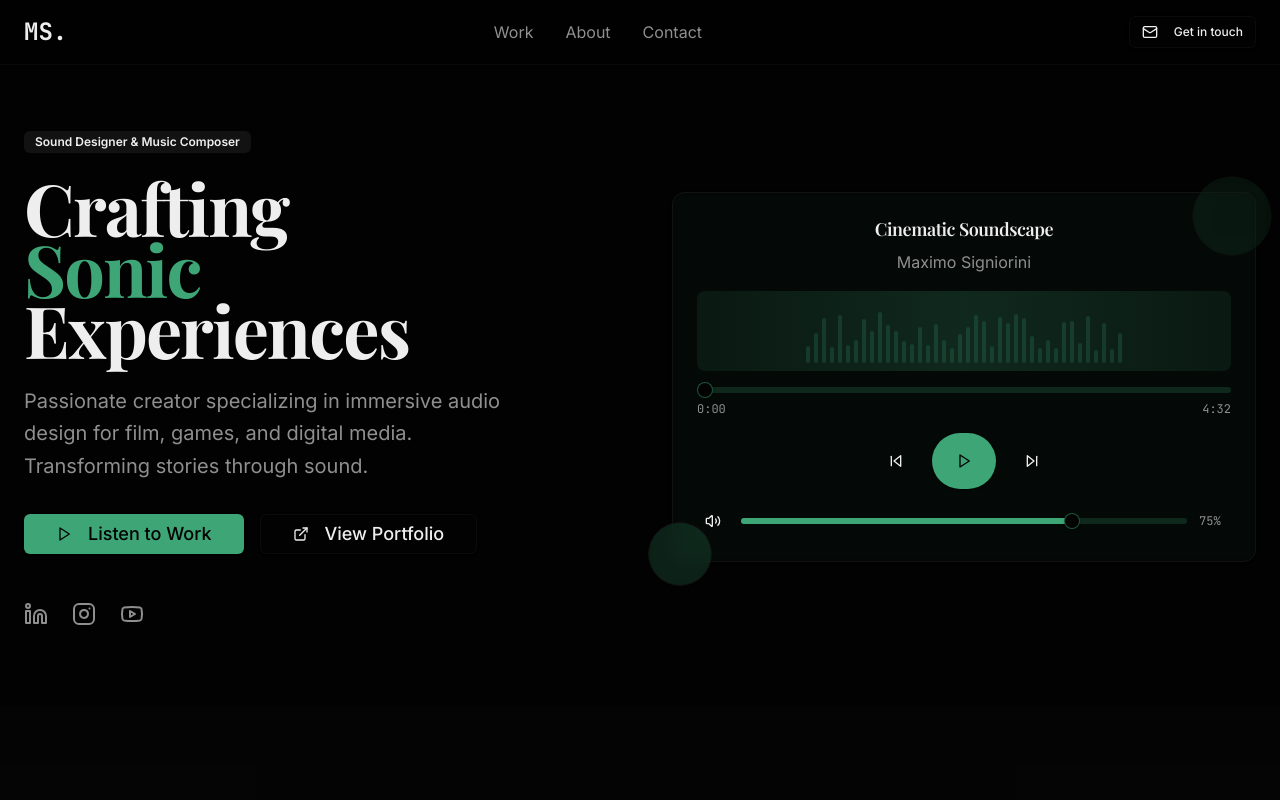
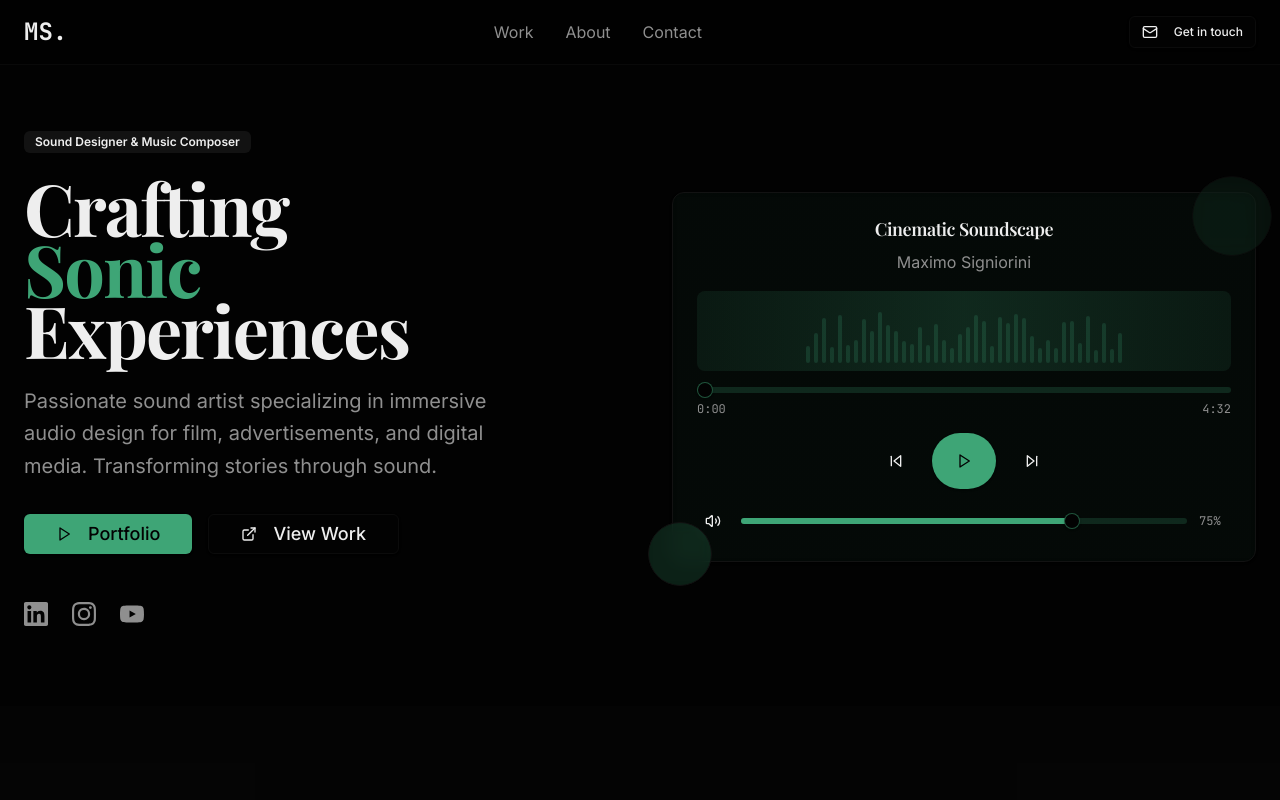
Before and after one commit to maximosigniorini/personal-website, a Next.js app: page / in a window 1280 px wide. Shown: the top 800 px of the page. Built offline with nearby package versions, Linux system fonts and the light colour scheme; a web font is replaced by a local one.

Commit message:
Fixing Icons issue

```diff
--- a/app/page.tsx
+++ b/app/page.tsx
@@ -3,7 +3,8 @@ import { Card } from "@/components/ui/card"
 import { Badge } from "@/components/ui/badge"
 import { Navigation } from "@/components/navigation"
 import { AudioPlayer } from "@/components/audio-player"
-import { Play, ExternalLink, Mail, Linkedin, Instagram, Youtube } from "lucide-react"
+import { Play, ExternalLink, Mail } from "lucide-react"
+import { SiLinkedin, SiInstagram, SiYoutube } from "react-icons/si"
 
 export default function HomePage() {
   return (
@@ -25,7 +26,7 @@ export default function HomePage() {
                   Experiences
                 </h1>
                 <p className="text-xl text-muted-foreground leading-relaxed max-w-lg text-pretty">
-                  Passionate creator specializing in immersive audio design for film, games, and digital media.
+                  Passionate sound artist specializing in immersive audio design for film, advertisements, and digital media.
                   Transforming stories through sound.
                 </p>
               </div>
@@ -33,23 +34,23 @@ export default function HomePage() {
               <div className="flex flex-col sm:flex-row gap-4">
                 <Button size="lg" className="text-lg px-8">
                   <Play className="w-5 h-5 mr-2" />
-                  Listen to Work
+                  Portfolio
                 </Button>
                 <Button variant="outline" size="lg" className="text-lg px-8 bg-transparent">
                   <ExternalLink className="w-5 h-5 mr-2" />
-                  View Portfolio
+                  View Work
                 </Button>
               </div>
 
               <div className="flex items-center space-x-6 pt-4">
                 <a href="#" className="text-muted-foreground hover:text-primary transition-colors">
-                  <Linkedin className="w-6 h-6" />
+                  <SiLinkedin className="w-6 h-6" />
                 </a>
                 <a href="#" className="text-muted-foreground hover:text-primary transition-colors">
-                  <Instagram className="w-6 h-6" />
+                  <SiInstagram className="w-6 h-6" />
                 </a>
                 <a href="#" className="text-muted-foreground hover:text-primary transition-colors">
-                  <Youtube className="w-6 h-6" />
+                  <SiYoutube className="w-6 h-6" />
                 </a>
               </div>
             </div>
@@ -539,7 +540,7 @@ export default function HomePage() {
             <Card className="p-6 text-center hover:shadow-lg transition-all duration-300">
               <div className="space-y-4">
                 <div className="w-12 h-12 mx-auto rounded-lg bg-primary/10 flex items-center justify-center">
-                  <Linkedin className="w-6 h-6 text-primary" />
+                  <SiLinkedin className="w-6 h-6 text-primary" />
                 </div>
                 <div>
                   <h3 className="font-semibold mb-2">LinkedIn</h3>
@@ -551,7 +552,7 @@ export default function HomePage() {
             <Card className="p-6 text-center hover:shadow-lg transition-all duration-300">
               <div className="space-y-4">
                 <div className="w-12 h-12 mx-auto rounded-lg bg-primary/10 flex items-center justify-center">
-                  <Youtube className="w-6 h-6 text-primary" />
+                  <SiYoutube className="w-6 h-6 text-primary" />
                 </div>
                 <div>
                   <h3 className="font-semibold mb-2">YouTube</h3>
@@ -581,13 +582,13 @@ export default function HomePage() {
 
             <div className="flex items-center space-x-6">
               <a href="#" className="text-muted-foreground hover:text-primary transition-colors">
-                <Linkedin className="w-5 h-5" />
+                <SiLinkedin className="w-5 h-5" />
               </a>
               <a href="#" className="text-muted-foreground hover:text-primary transition-colors">
-                <Instagram className="w-5 h-5" />
+                <SiInstagram className="w-5 h-5" />
               </a>
               <a href="#" className="text-muted-foreground hover:text-primary transition-colors">
-                <Youtube className="w-5 h-5" />
+                <SiYoutube className="w-5 h-5" />
               </a>
             </div>
           </div>
--- a/package.json
+++ b/package.json
@@ -55,6 +55,7 @@
     "react-day-picker": "9.8.0",
     "react-dom": "^18.3.1",
     "react-hook-form": "^7.60.0",
+    "react-icons": "^5.5.0",
     "react-resizable-panels": "^2.1.7",
     "recharts": "2.15.4",
     "sonner": "^1.7.4",
```
Also changed, not shown: 1 other file (tests, documents, lock files or other folders).
